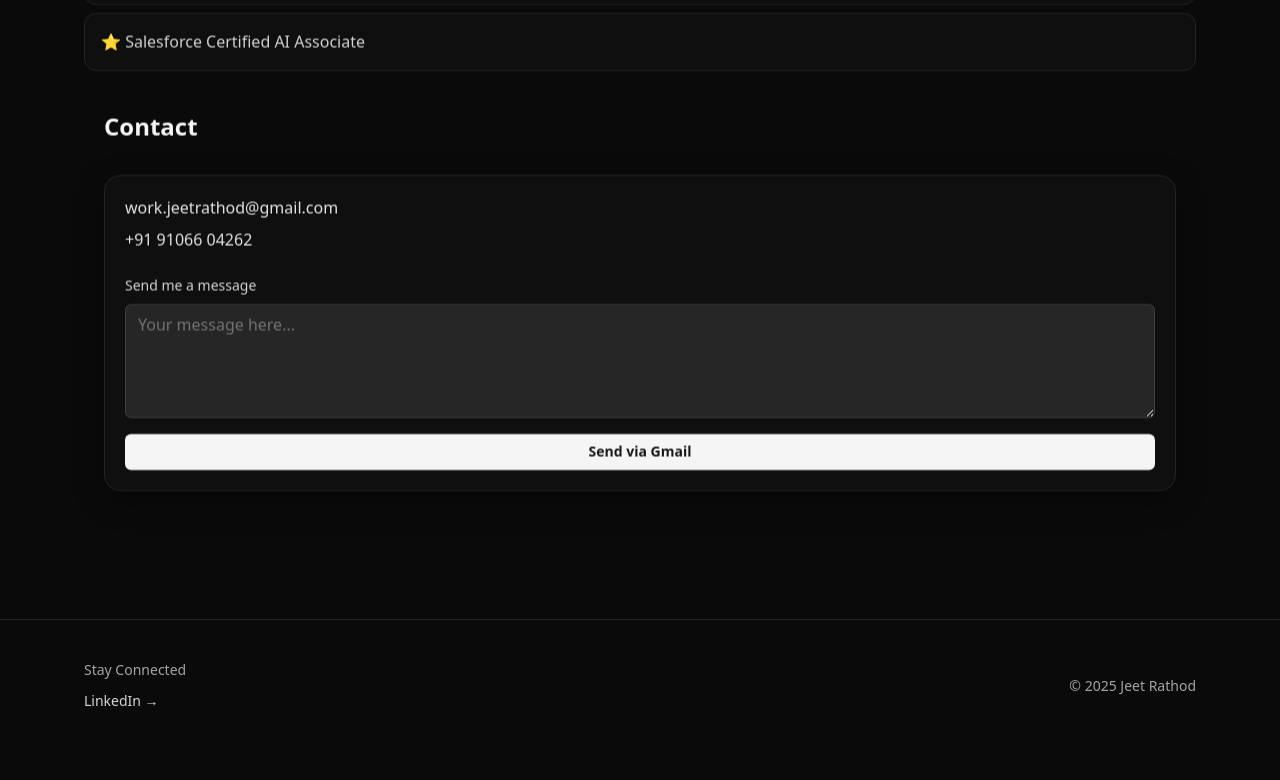
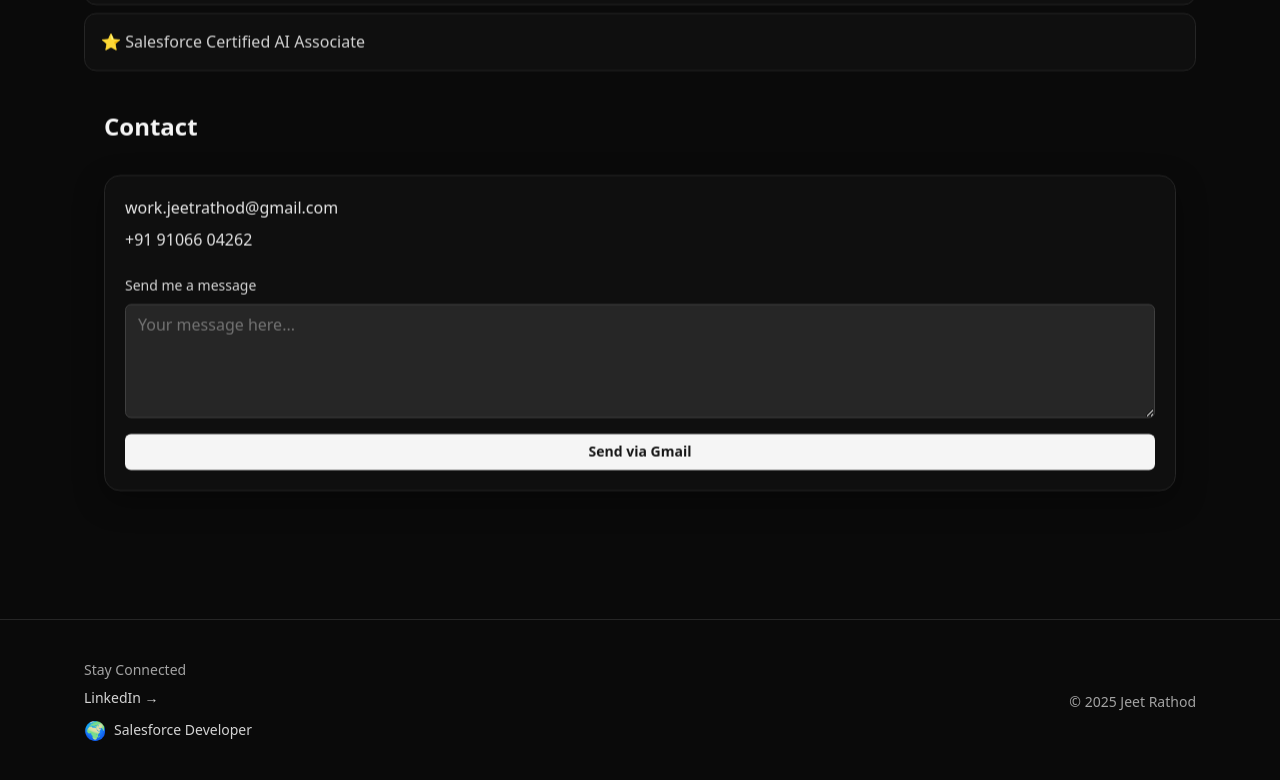
Before and after one commit to imJeetrathod/jeet-portfolio, a Next.js app: page / in a window 1280 px wide. Shown: the part 2264-3044 px from the top of the page. Before the commit the page ends 3016 px from the top, so only its background shows below. Built offline with nearby package versions, Linux system fonts and the light colour scheme.

Commit message:
Add Salesforce developer info to footer
- Add earth icon with 'Salesforce Developer' text to Stay Connected section

```diff
--- a/components/Footer.js
+++ b/components/Footer.js
@@ -6,6 +6,7 @@ export default function Footer() {
         <div className="flex flex-col gap-6 md:flex-row md:items-center md:justify-between">
           <div>
             <p className="text-sm text-neutral-400 mb-2">Stay Connected</p>
+            <div className="flex flex-col gap-2">
               <a
                 href="https://www.linkedin.com/in/hi-jeet-rathod"
                 target="_blank"
@@ -14,6 +15,11 @@ export default function Footer() {
               >
                 LinkedIn →
               </a>
+              <div className="flex items-center gap-2 text-sm text-neutral-300">
+                <span className="text-lg">🌍</span>
+                <span>Salesforce Developer</span>
+              </div>
+            </div>
           </div>
           <p className="text-sm text-neutral-400">© {year} Jeet Rathod</p>
         </div>
```
Lines whose indentation alone changed are shown as unchanged.
